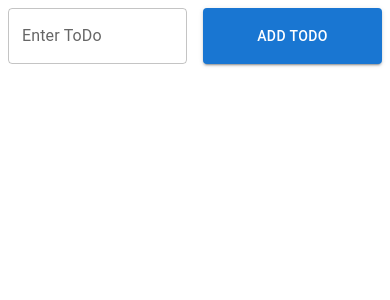
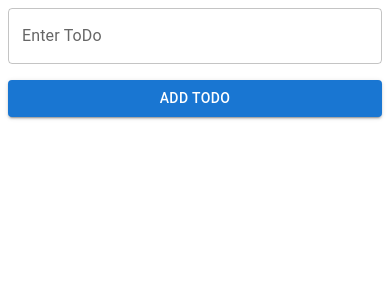
Before and after one commit to anirudha-8/todo-app, a Next.js app: page / in a window 390 px wide. Shown: the top 300 px of the page. Built offline with nearby package versions, Linux system fonts and the light colour scheme.

Commit message:
making app responsive

```diff
--- a/src/app/page.js
+++ b/src/app/page.js
@@ -40,7 +40,7 @@ export default function Home() {
   return (
     <Box>
       <Grid container spacing={2}>
-        <Grid item xs={6}>
+        <Grid item xs={12} md={6}>
           <TextField
             fullWidth
             id="outlined-basic"
@@ -50,7 +50,7 @@ export default function Home() {
             onChange={handleChange}
           />
         </Grid>
-        <Grid item xs={6}>
+        <Grid item xs={12} md={6}>
           <Button
             fullWidth
             variant="contained"
```
